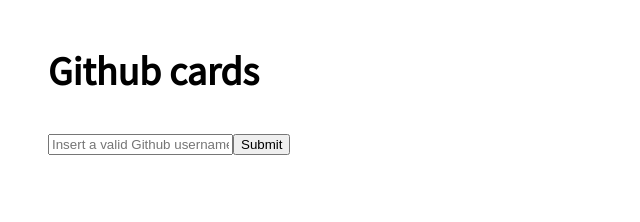
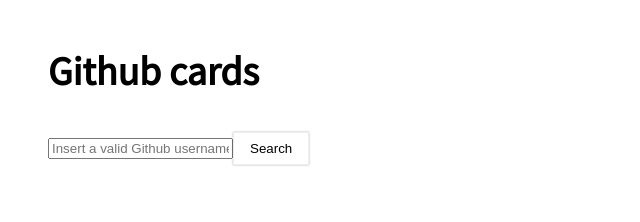
Before and after one commit to gabrieledarrigo/github-cards, a React (Create React App) app: page / in a window 1280 px wide. Shown: the top 222 px of the page, without its empty margins (0-640 px from the left). Built offline with nearby package versions, Linux system fonts and the light colour scheme.

Commit message:
Styles for Button component

```diff
--- a/src/App.jsx
+++ b/src/App.jsx
@@ -2,6 +2,7 @@
 import UserCard from './components/user-card/UserCard';
 import getUser from './services/users';
 import './App.css';
+import Button, { ButtonType } from './components/button/Button';
 
 function App() {
   const [user, setUser] = useState(null);
@@ -33,16 +34,22 @@
             value={username}
             onChange={usernameHandler}
           />
-          <button type="submit">
-            Submit
-          </button>
+          <Button type={ButtonType.SUBMIT}>
+            Search
+          </Button>
         </form>
       </div>
 
       <div className="App-content">
         {
           user && (
-            <UserCard {...user} />
+            <UserCard {...{
+              ...user,
+              avatarUrl: user.avatar_url,
+              publicGists: user.public_gists,
+              publicRepos: user.public_repos,
+            }}
+            />
           )
         }
       </div>
--- a/src/components/button/Button.jsx
+++ b/src/components/button/Button.jsx
@@ -1,5 +1,6 @@
 import React from 'react';
 import PropTypes from 'prop-types';
+import styles from './Button.module.css';
 
 export const ButtonType = {
   BUTTON: 'button',
@@ -14,6 +15,7 @@
   return (
     // eslint-disable-next-line react/button-has-type
     <button
+      className={styles.button}
       type={type}
       {...rest}
     >
--- /dev/null
+++ b/src/components/button/Button.module.css
@@ -0,0 +1,14 @@
+.button {
+  appearance: none;
+  background-color: var(--color-gray-400);
+  border: none;
+  border: 1px solid var(--color-gray-200);
+  box-shadow: rgba(0, 0, 0, 0.3) 0px 0px 2px;
+  outline: none;
+  padding: 0.5rem 1rem;
+}
+
+.button:hover {
+  background-color: var(--color-gray-200);
+  cursor: pointer;
+}
--- a/src/components/user-card/UserCard.module.css
+++ b/src/components/user-card/UserCard.module.css
@@ -1,5 +1,5 @@
 .userCard {
-  border: 1px solid #ededed;
+  border: 1px solid var(--color-gray-200);
   box-shadow: rgba(0, 0, 0, 0.3) 0px 0px 10px;
   min-width: 400px;
 }
```
Also changed, not shown: 1 other file (tests, documents, lock files or other folders).
